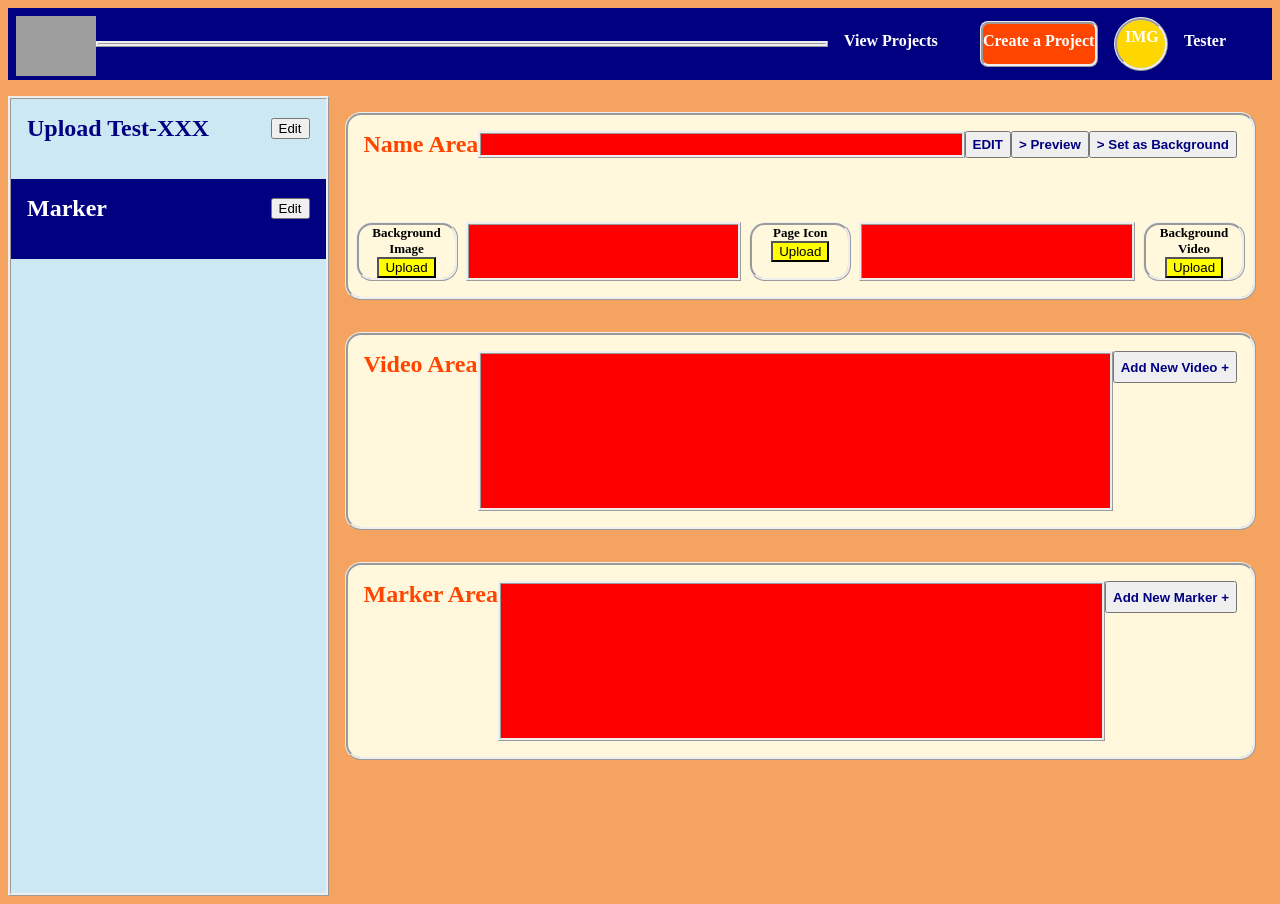
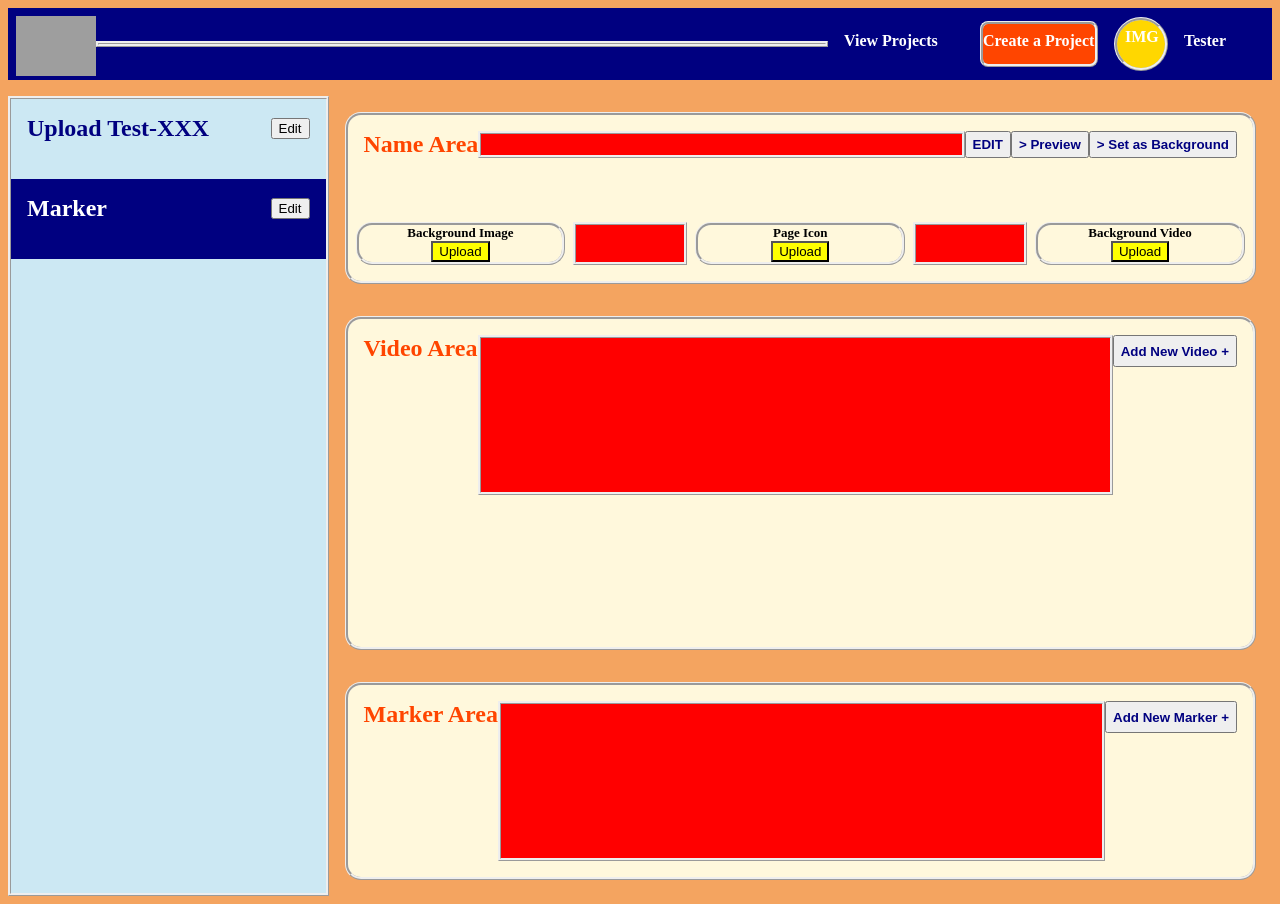
Before and after one commit to pandeybhaskar/cumulationsJavaScript, a plain HTML site: page FlexBulb.html in a window 1280 px wide. Drawn offline with Linux system fonts and the light colour scheme; grey boxes are pictures that could not be loaded.

Commit message:
Add files via upload

```diff
--- a/FlexBulb.css
+++ b/FlexBulb.css
@@ -60,7 +60,7 @@ flex-shrink: 0;
     padding-top: 0.5rem;
     flex-shrink: 100;
 }
- .rc10{
+ .belowHeadBar{
     display: flex;
     height: 50rem;
     margin-top: 1rem;
@@ -86,12 +86,12 @@ flex-shrink: 0;
         font-size: 1rem;
     }
 }
-.rowInRc10{
+.rowNameVidMrk{
     width: 90rem;
     display: flex;
     flex-direction: column;
 }
-.row0InRc10{
+.nameContainer{
     /* flex: 2; */
     /* margin-left: 2rem; */
     background-color: cornsilk;
@@ -141,15 +141,15 @@ flex-shrink: 0;
     text-align: center;
     border: ridge;
     border-radius: 1rem;
-    flex-shrink: 10;
-
+    flex-grow: 1;
 }
  .upldBut{
     background-color: yellow;
 }
-.row1InRc10{
+.videoContainer{
     /* flex: 5; */
     margin-left: 2rem;
+    height: 22rem;
     background-color: cornsilk;
     border: ridge;
     border-radius: 1rem;
@@ -167,7 +167,7 @@ flex-shrink: 0;
     /* float: right; */
 }
 
-.row2InRc10{
+.mrkrContainer{
     /* flex:3; */
     margin-left: 2rem;
     background-color: cornsilk;
--- a/FlexBulb.html
+++ b/FlexBulb.html
@@ -13,7 +13,7 @@
                 <div class="tester">Tester</div>
      </div>
 
-      <div class="rc10">
+      <div class="belowHeadBar">
            <div class=" descInRc10">
                <div class="desc1" style="color: navy;">Upload Test-XXX
                 <button style="float:right;margin-top: 0.2rem">Edit</button>
@@ -23,8 +23,8 @@
             </div>
            </div>
 
-           <div class="rowInRc10">
-               <div class="row0InRc10">
+           <div class="rowNameVidMrk">
+               <div class="nameContainer">
                    <div class="nameBlk">
                      <div class="name">Name Area</div>
                      <div class="spcName"> </div>
@@ -47,14 +47,14 @@
                    </div>
 
                </div>
-               <div class="row1InRc10">
+               <div class="videoContainer">
                 <div class="vidMrkBlk">
                     <div class="name">Video Area</div>
                     <div class="spcName"> </div>
                     <button>Add New Video +</button>
                   </div>
                </div>
-               <div class="row2InRc10">
+               <div class="mrkrContainer">
                 <div class="vidMrkBlk">
                 <div class="name">Marker Area</div>
                 <div class="spcName"> </div>
```
